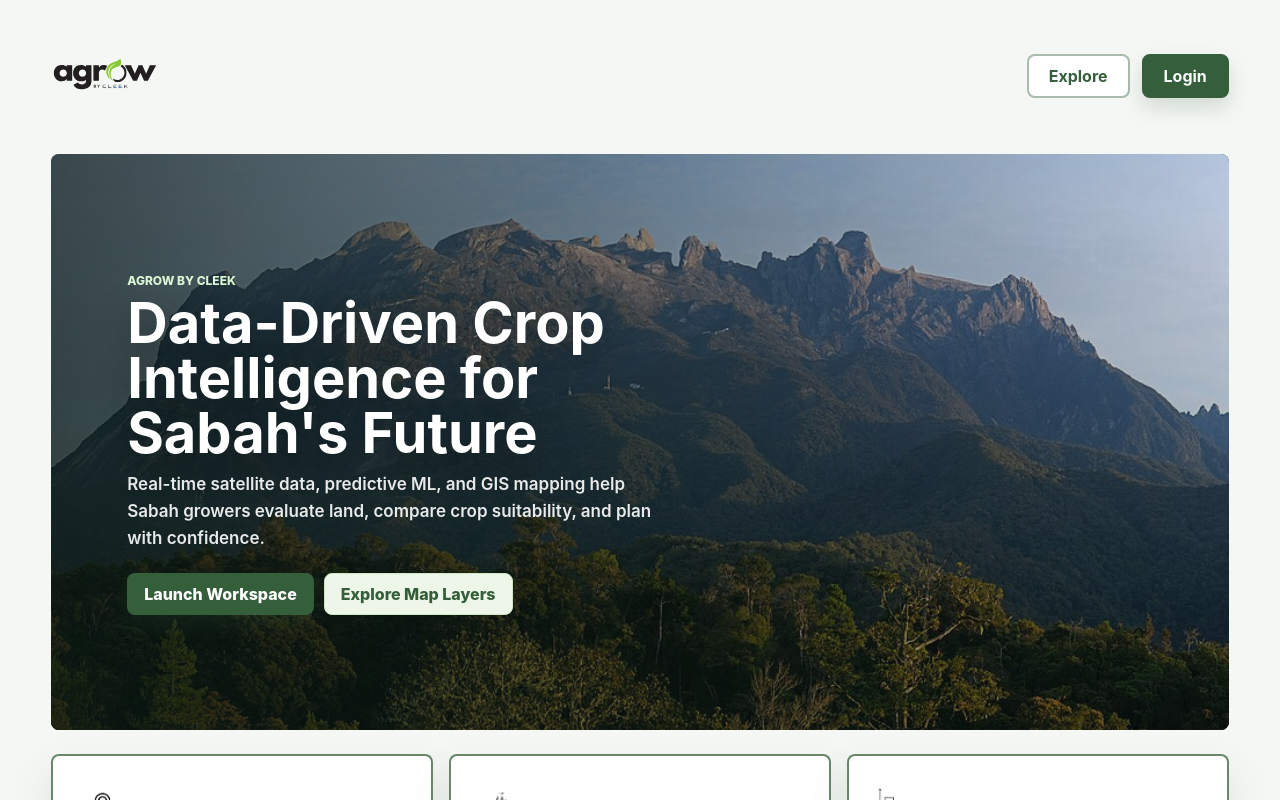
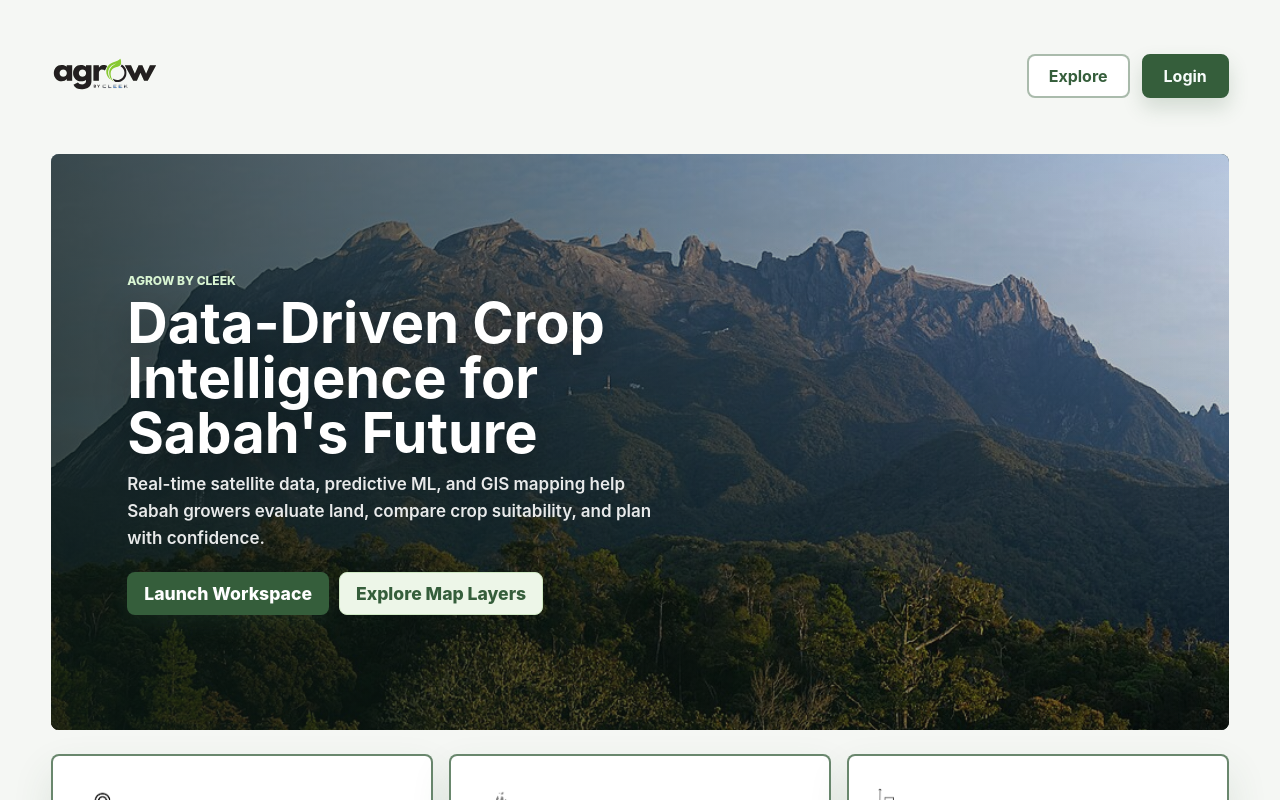
Before and after one commit to lumbanon/GamudaProject, a React (Vite) app in the folder agrow-portal/: page / in a window 1280 px wide. Built offline with nearby package versions, Linux system fonts and the light colour scheme.

Commit message:
feat: resize cta buttons in hero section

```diff
--- a/agrow-portal/src/features/landing/landing-page.css
+++ b/agrow-portal/src/features/landing/landing-page.css
@@ -417,3 +417,15 @@ html {
     scroll-behavior: auto !important;
   }
 }
+
+/* Resize the primary button */
+.primary-button {
+  padding: 14px 28px;
+  font-size: 1.1rem;
+}
+
+/* Resize the secondary button */
+.secondary-button {
+  padding: 14px 28px;
+  font-size: 1.1rem;
+}
```
